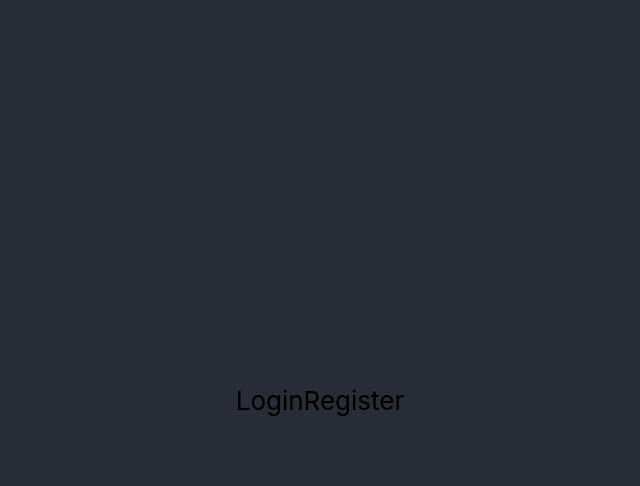
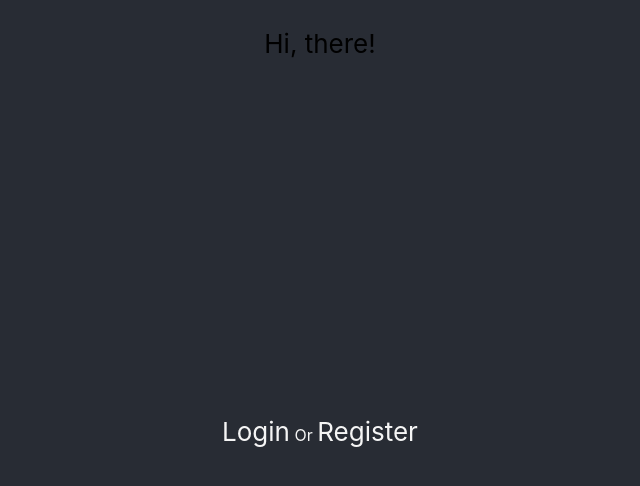
Before and after one commit to santiherr32/vinix-code-test, a React (Create React App) app: page / in a window 1280 px wide. Shown: the top 486 px of the page, without its empty margins (320-960 px from the left). Built offline with nearby package versions, Linux system fonts and the light colour scheme.

Commit message:
feature/home: Organized design and layout for the home page

```diff
--- /dev/null
+++ b/src/Pages/Home.scss
@@ -0,0 +1,55 @@
+.home {
+    width: clamp(10rem, 90%, 70rem);
+    min-height: 100vh;
+    display: flex;
+    gap: 1rem;
+    place-content: center;
+
+    & a {
+        color: whitesmoke;
+        text-decoration: none;
+    }
+
+    & .home_not-login {
+        width: 100%;
+        display: grid;
+        grid-template-areas:
+        'header header header'
+        'actions actions actions';
+        gap: 1.5rem;
+        margin-block: 1.5rem;
+
+        & span {
+            color: whitesmoke;
+            font-weight: 400;
+            font-size: medium;
+        }
+
+        & .not-login_header {
+            grid-area: header;
+        }
+
+        & .actions-section {
+            grid-area: actions;
+        }
+    }
+
+    & .home_user-login {
+        // width: clamp(10rem, 90%, 60rem);
+        width: 100%;
+        display: grid;
+        grid-template-areas:
+        'header header header'
+        'posts posts posts';
+        gap: 1.5rem;
+        margin-block: 1.5rem;
+
+        & .user-login_header {
+            grid-area: header;
+        }
+
+        & .posts-section {
+            grid-area: posts;
+        }
+    }
+}
--- a/src/Pages/Home.tsx
+++ b/src/Pages/Home.tsx
@@ -1,11 +1,63 @@
+import { lazy, Suspense, useEffect, useState } from 'react';
 import { Link } from 'react-router-dom';
+import Button from 'react-bootstrap/Button';
+import Spinner from 'react-bootstrap/Spinner';
+import './Home.scss';
+
+const Posts = lazy(() => import('../components/Posts'));
 
 function Home() {
+  const [tokenExists, setTokenExists] = useState(false);
+  // const { state, dispatch } = useContext(AppContext);
+  // const navigate = useNavigate();
+
+  const LoadingSpinner = (
+    <Spinner animation="border" role="status" variant="light">
+      <span className="visually-hidden">Loading...</span>
+    </Spinner>
+  );
+
+  const handleLogout = () => {
+    if (tokenExists) {
+      localStorage.removeItem('token');
+      setTokenExists(false);
+    }
+  };
+
+  useEffect(() => {
+    setTokenExists(localStorage.getItem('token') !== null);
+  }, [tokenExists]);
+
   return (
-    <div>
-      <Link to="/login">Login</Link>
-      <Link to="/register">Register</Link>
-    </div>
+    <main className="home">
+      {tokenExists ? (
+        <div className="home_user-login">
+          <header className="user-login_header">
+            <Button onClick={handleLogout}>Logout</Button>
+          </header>
+          <section className="posts-section">
+            <Suspense fallback={LoadingSpinner}>
+              {tokenExists && <Posts tokenExists={tokenExists} />}
+            </Suspense>
+          </section>
+        </div>
+      ) : (
+        <div className="home_not-login">
+          <header className="not-login_header">
+            <h1>Hi, there!</h1>
+          </header>
+          <section className="actions-section">
+            <Button>
+              <Link to="/login">Login</Link>
+            </Button>
+            <span> Or </span>
+            <Button>
+              <Link to="/register">Register</Link>
+            </Button>
+          </section>
+        </div>
+      )}
+    </main>
   );
 }
 
```
